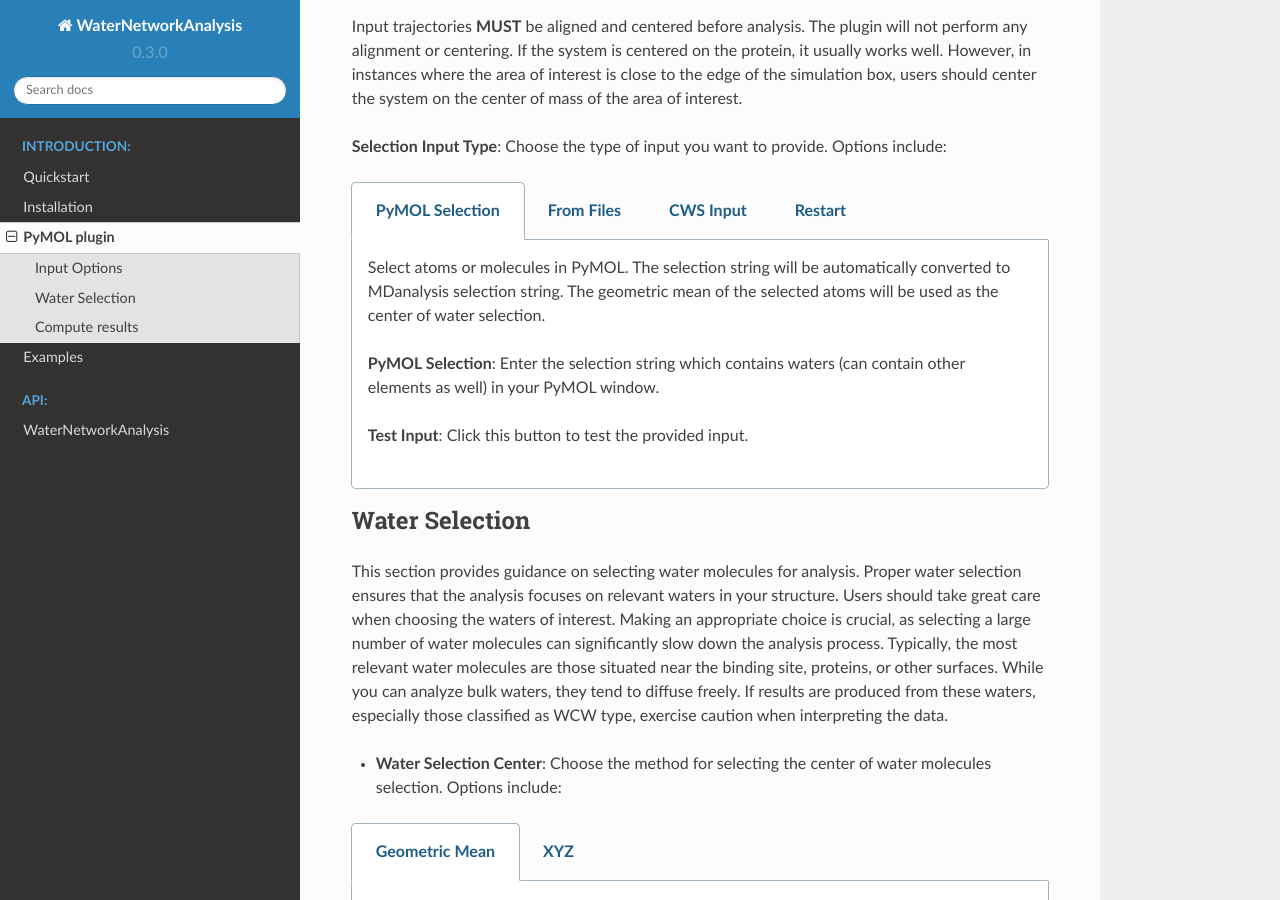
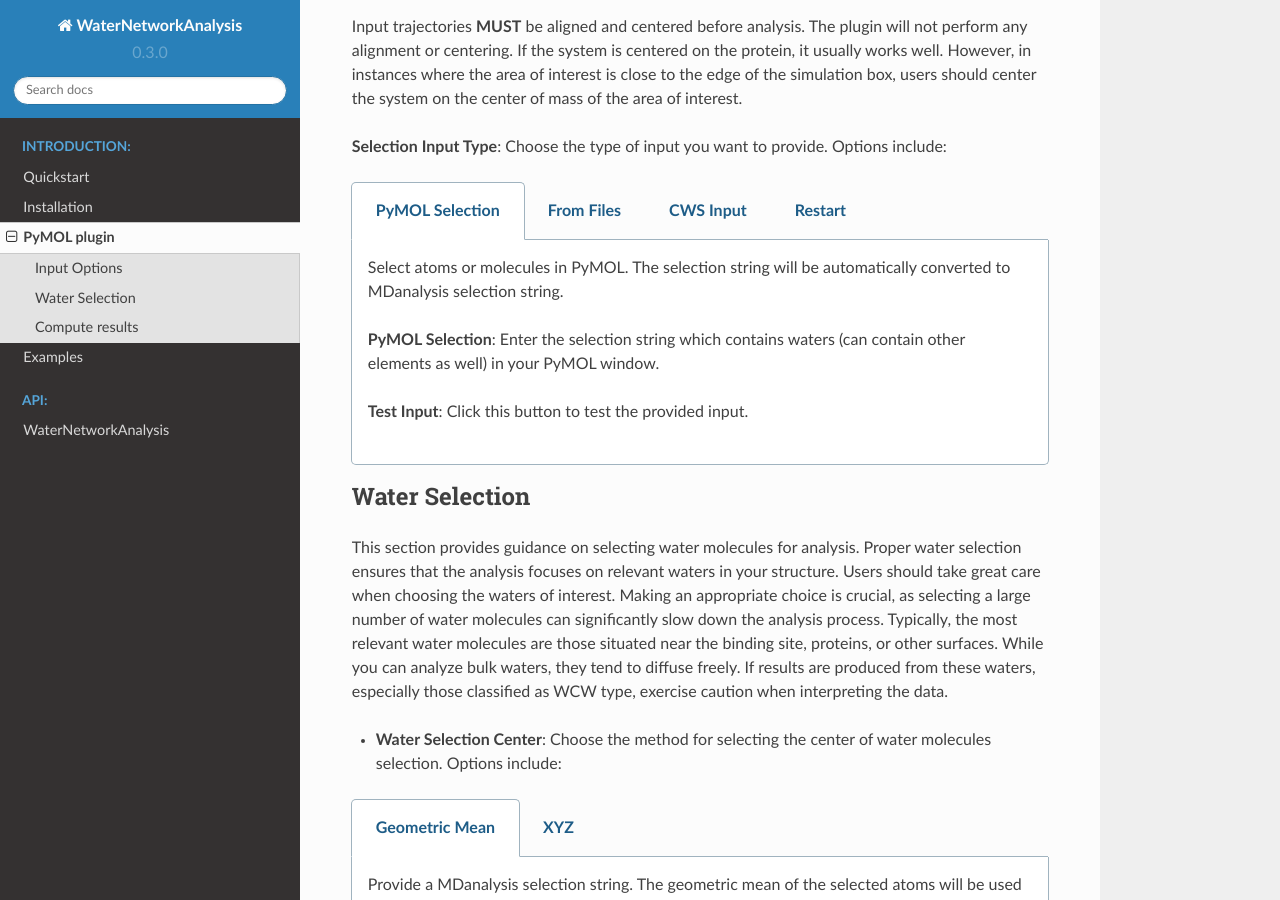
Before and after one commit to JecaTosovic/WaterNetworkAnalysis, a Sphinx documentation site: the page built from docs/source/PyMOLplugin.rst, in a window 1280 px wide and 900 px high, scrolled down 321 px. Built offline with Sphinx 7.4.7 and the Read the Docs theme 2.0.0, drawn with Linux system fonts in a browser that asks for light colours.

Commit message:
Update docs/source/PyMOLplugin.rst
Co-authored-by: Jelena Tosovic <64029450+JecaTosovic@users.noreply.github.com>

```diff
--- a/docs/source/PyMOLplugin.rst
+++ b/docs/source/PyMOLplugin.rst
@@ -24,9 +24,7 @@ interest.
   .. tab:: **PyMOL Selection**
 
     Select atoms or molecules in PyMOL. The selection string will be
-    automatically converted to MDanalysis selection string. The
-    geometric mean of the selected atoms will be used as the center of
-    water selection.
+    automatically converted to MDanalysis selection string.
 
     **PyMOL Selection**: Enter the selection string which contains
     waters (can contain other elements as well) in your PyMOL window.
```
